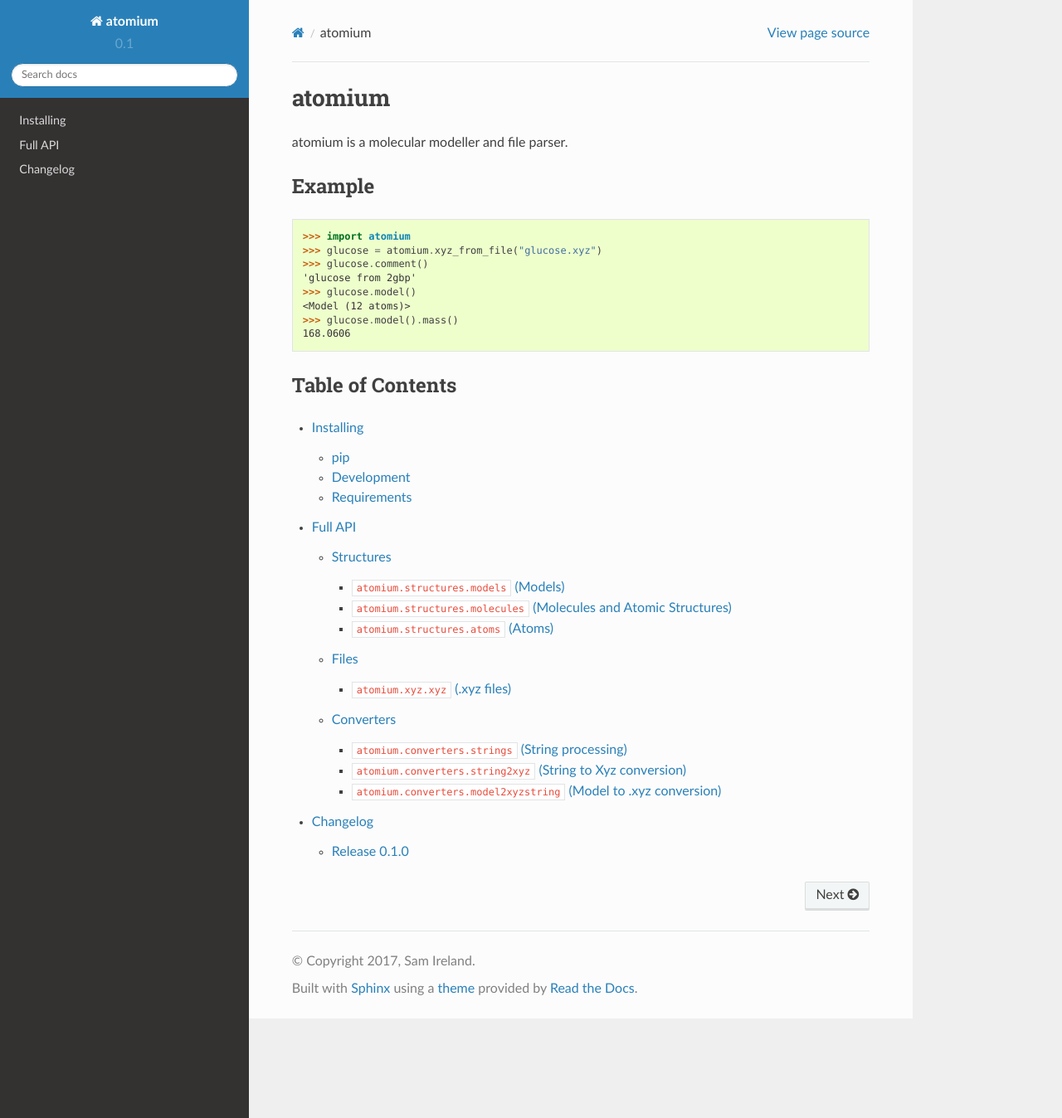
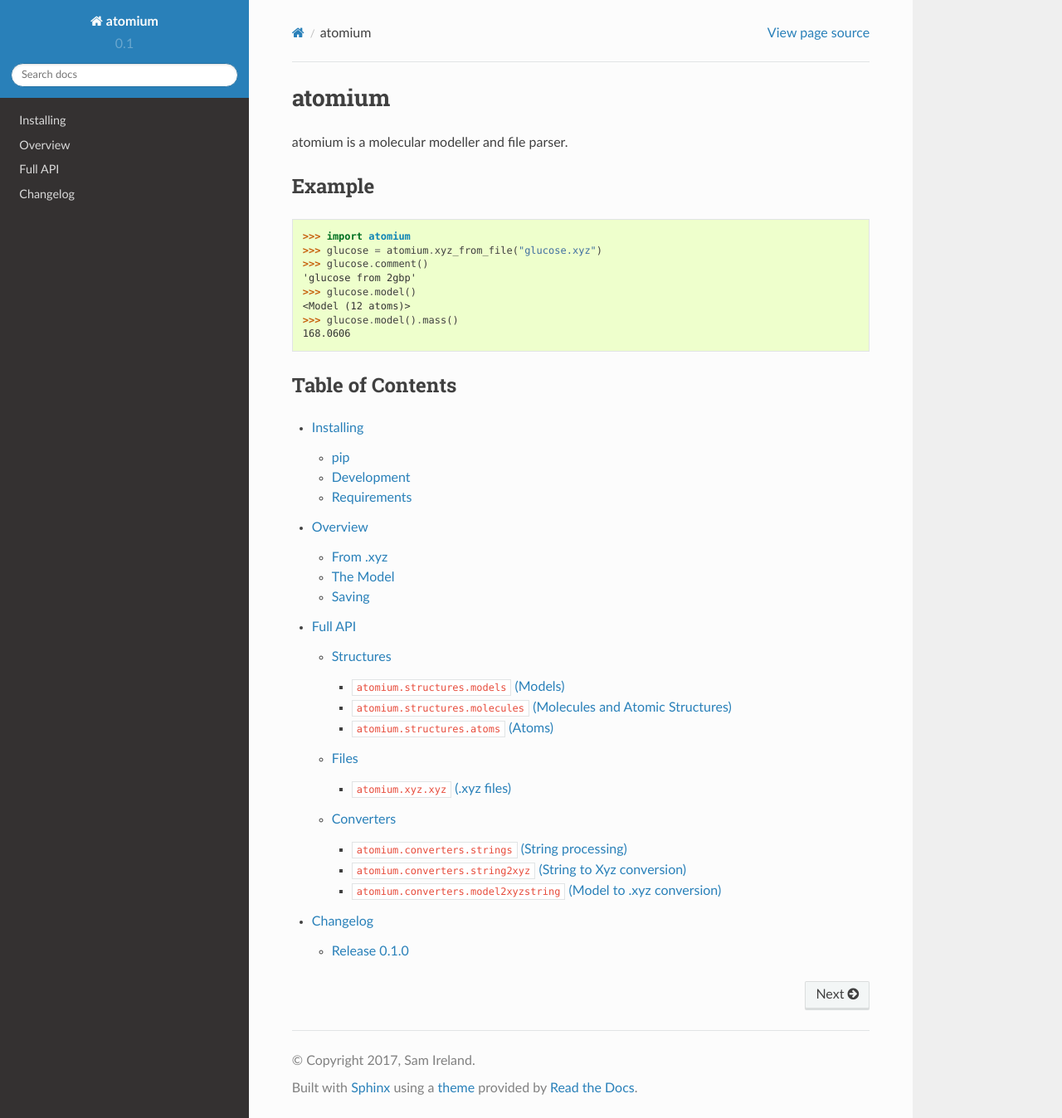
Before and after one commit to samirelanduk/atomium, a Sphinx documentation site: the page built from docs/source/index.rst, in a window 1280 px wide and 1348 px high. Shown: the whole window at 83% size. Built offline with Sphinx 7.4.7 and the Read the Docs theme 2.0.0, drawn with Linux system fonts in a browser that asks for light colours.

Commit message:
Start overiveiw docs

```diff
--- a/docs/source/index.rst
+++ b/docs/source/index.rst
@@ -23,5 +23,6 @@
 .. toctree ::
 
     installing
+    overview
     api
     changelog
--- /dev/null
+++ b/docs/source/overview.rst
@@ -0,0 +1,14 @@
+Overview
+--------
+
+atomium allows you to open .xyz files, manipulate the model within, and save
+them as new .xyz files.
+
+From .xyz
+~~~~~~~~~
+
+The Model
+~~~~~~~~~
+
+Saving
+~~~~~~
```
